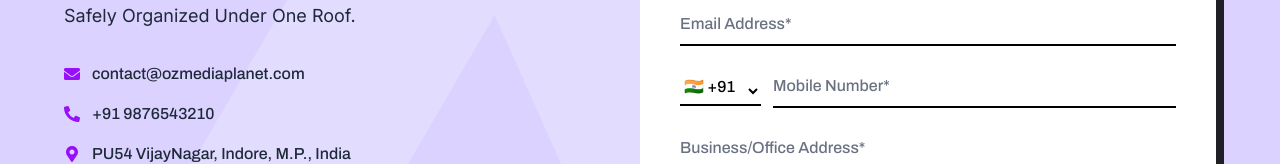
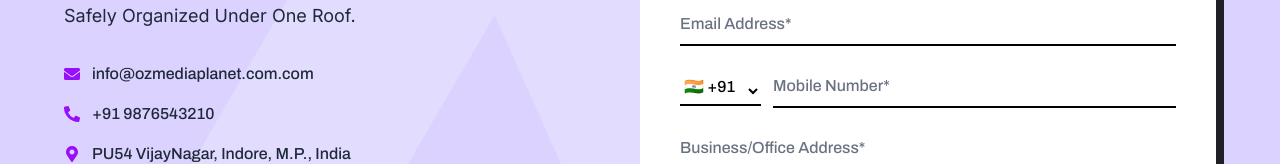
Before and after one commit to Suryansh9331/Official_OzMP_web, a React (Vite) app: page /contact-us in a window 1280 px wide. Shown: the part 338-502 px from the top of the page. Built offline with nearby package versions, Linux system fonts and the light colour scheme; a web font is replaced by a local one.

Commit message:
Contact Info updated

```diff
--- a/src/Component/Footer.jsx
+++ b/src/Component/Footer.jsx
@@ -328,7 +328,7 @@ const Footer = () => {
 
               {/* WhatsApp */}
               <a
-                href="https://wa.me/7313676879" // <-- your WhatsApp number with country code
+                href="https://wa.me/9893361102" // <-- your WhatsApp number with country code
                 target="_blank"
                 rel="noopener noreferrer"
                 className="w-10 h-10 bg-gray-700/50 hover:bg-[#DBD2FE] rounded-md flex items-center justify-center transition-all duration-300 group hover:scale-110 hover:shadow-lg hover:shadow-green-500/20"
@@ -355,7 +355,7 @@ const Footer = () => {
 
               {/* Phone */}
               <a
-                href="tel:+917313676879" // <-- your phone number
+                href="tel:+919893361102" // <-- your phone number
                 className="w-10 h-10 bg-gray-700/50 hover:bg-[#DBD2FE] rounded-md flex items-center justify-center transition-all duration-300 group hover:scale-110 hover:shadow-lg hover:shadow-blue-500/20"
               >
                 <Phone className="w-5 h-5 text-gray-300 group-hover:text-[#1C1A1F] transition-colors duration-300" />
@@ -363,7 +363,7 @@ const Footer = () => {
 
               {/* Gmail */}
               <a
-                href="mailto:infoozmediaplanet@gmail.com" // <-- your email
+                href="mailto:info@ozmediaplanet.com" // <-- your email
                 className="w-10 h-10 bg-gray-700/50 hover:bg-[#DBD2FE] rounded-md flex items-center justify-center transition-all duration-300 group hover:scale-110 hover:shadow-lg hover:shadow-red-500/20"
               >
                 <Mail className="w-5 h-5 text-gray-300 group-hover:text-[#1C1A1F] transition-colors duration-300" />
--- a/src/Component/Navbar.jsx
+++ b/src/Component/Navbar.jsx
@@ -1541,8 +1541,12 @@
 //   );
 // }
 
-
-import { FaInstagram, FaLinkedinIn, FaWhatsapp, FaFacebookF } from "react-icons/fa";
+import {
+  FaInstagram,
+  FaLinkedinIn,
+  FaWhatsapp,
+  FaFacebookF,
+} from "react-icons/fa";
 
 import { motion, AnimatePresence } from "framer-motion";
 import { useEffect, useState } from "react";
@@ -1738,7 +1742,6 @@ export default function Navbar() {
               alt="Logo"
               className="md:h-12 md:w-12 h-8 w-8 rounded-lg bg-black"
             />
-
           </div>
         </Link>
 
@@ -2017,7 +2020,7 @@ export default function Navbar() {
                     <FaLinkedinIn size={20} />
                   </a>
                   <a
-    href="https://wa.me/7313676879"
+                    href="https://wa.me/9893361102"
                     target="_blank"
                     rel="noopener noreferrer"
                     className="p-2 rounded-full bg-gray-100 hover:bg-purple-200 transition"
@@ -2025,7 +2028,7 @@ export default function Navbar() {
                     <FaWhatsapp size={20} />
                   </a>
                   <a
-    href="mailto:infozmediaplanet@gmail.com "
+                    href="mailto:info@ozmediaplanet.com "
                     target="_blank"
                     rel="noopener noreferrer"
                     className="p-2 rounded-full bg-gray-100 hover:bg-purple-200 transition"
@@ -2033,7 +2036,6 @@ export default function Navbar() {
                     <Mail size={20} />
                   </a>
                 </div>
-
               </div>
             </motion.div>
           </>
--- a/src/Pages/Contact/Contact.jsx
+++ b/src/Pages/Contact/Contact.jsx
@@ -112,7 +112,7 @@
 //         >
 //           <div className="flex items-center gap-3">
 //             <FaEnvelope className="text-purple-600" />
-//             <span>contact@ozmediaplanet.com</span>
+//             <span>info@ozmediaplanet.com.com</span>
 //           </div>
 //           <div className="flex items-center gap-3">
 //             <FaPhoneAlt className="text-purple-600" />
@@ -356,10 +356,10 @@ const Contact = () => {
           <div className="flex items-center gap-3">
             <FaEnvelope className="text-purple-600" />
             <a
-              href="mailto:contact@ozmediaplanet.com"
+              href="mailto:info@ozmediaplanet.com.com"
               className="hover:text-purple-800"
             >
-              contact@ozmediaplanet.com
+              info@ozmediaplanet.com.com
             </a>
           </div>
           <div className="flex items-center gap-3">
@@ -495,7 +495,7 @@ const Contact = () => {
         className="fixed bottom-6 left-6 z-50 hidden md:block "
       >
         <a
-          href="mailto:contact@ozmediaplanet.com"
+          href="mailto:info@ozmediaplanet.com.com"
           className="flex items-center gap-2 bg-purple-600 hover:bg-purple-700 text-white px-4 py-2 rounded-full shadow-lg md:animate-bounce  "
         >
           <FaEnvelope />
--- a/src/Pages/Project/Project.jsx
+++ b/src/Pages/Project/Project.jsx
@@ -191,7 +191,7 @@
 //             performant applications that make an impact.
 //           </p>
 //           <a
-//             href="mailto:contact@ozmediaplanet.com"
+//             href="mailto:info@ozmediaplanet.com.com"
 //             className="bg-[#DBD2FF] hover:bg-purple-300 text-black px-6 py-3 rounded-full font-[Outfit] transition"
 //           >
 //             Let’s Connect
@@ -398,7 +398,7 @@ const ProjectDetails = () => {
             performant applications that make an impact.
           </p>
           <a
-            href="mailto:contact@ozmediaplanet.com"
+            href="mailto:info@ozmediaplanet.com.com"
             className="bg-[#DBD2FF] hover:bg-purple-300 text-black px-6 py-3 rounded-full font-[Outfit] transition"
           >
             Let’s Connect
```
Lines whose indentation alone changed are shown as unchanged.
